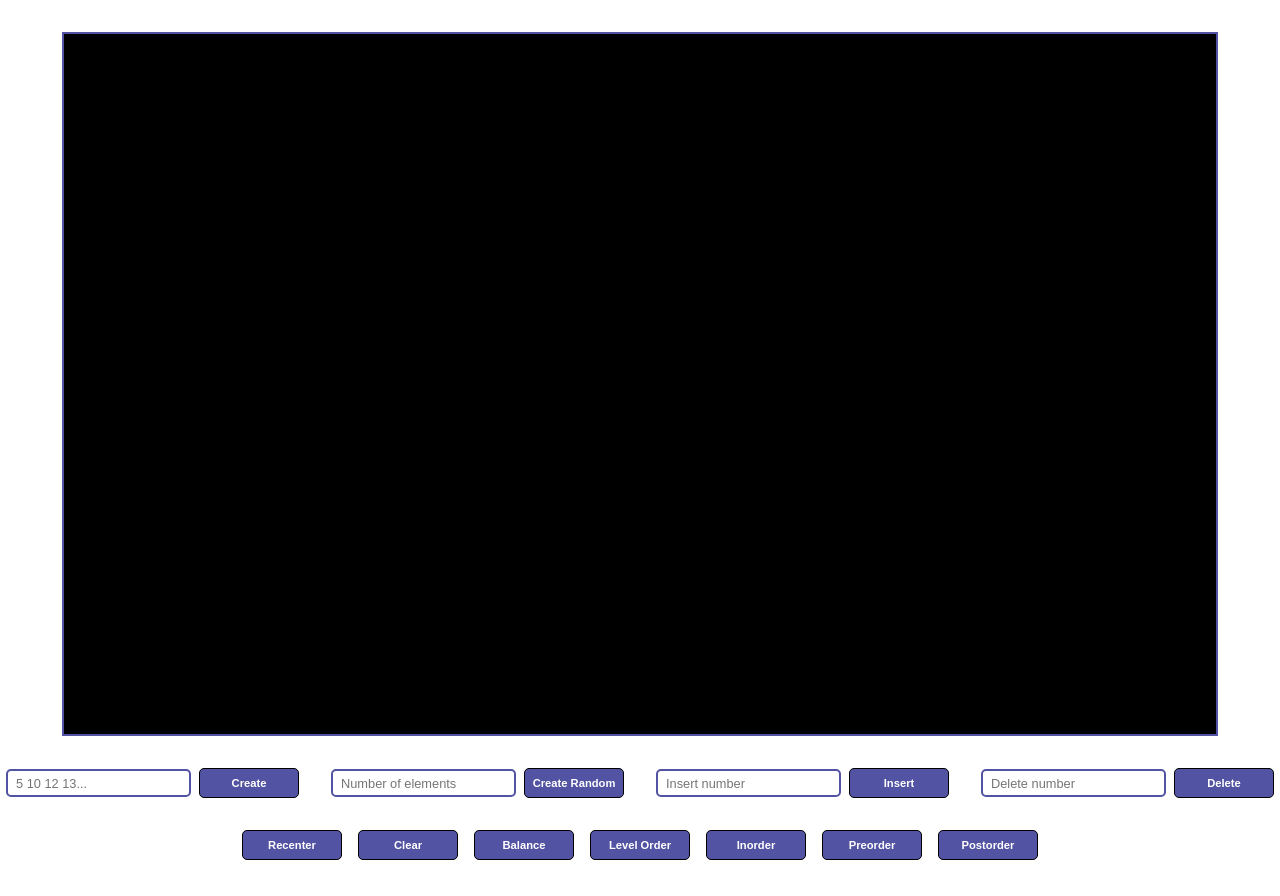
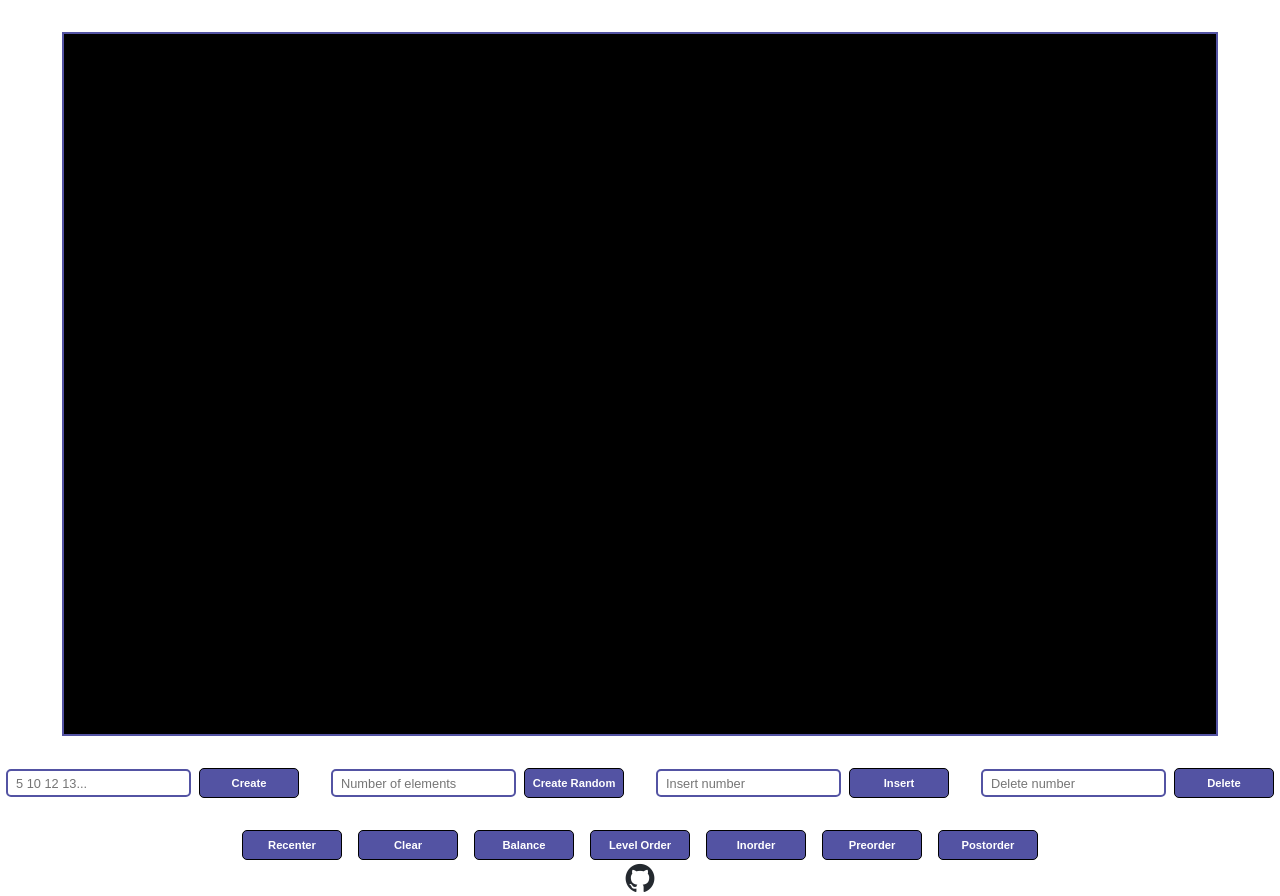
Before and after one commit to pdridh/bst-simulation, a website built with webpack: page src/index.html in a window 1280 px wide. Before the commit the page ends 860 px from the top, so only its background shows below. Built offline with nearby package versions, Linux system fonts and the light colour scheme.

Commit message:
Add source code link

```diff
--- a/src/index.html
+++ b/src/index.html
@@ -6,6 +6,7 @@
     <title>BST Sim</title>
   </head>
   <body>
+    <main>
       <div class="canvas-frame">
         <canvas id="canvas"></canvas>
       </div>
@@ -63,5 +64,10 @@
           <button class="btn postorder-btn" data-type="post">Postorder</button>
         </div>
       </div>
+    </main>
+
+    <footer id="footer">
+      <a class="source" href="https://github.com/ImaginePog/bst-simulation"></a>
+    </footer>
   </body>
 </html>
--- a/src/styles/style.css
+++ b/src/styles/style.css
@@ -11,6 +11,10 @@ html {
 body {
   min-height: 100%;
   min-width: 100%;
+
+  display: flex;
+  flex-direction: column;
+  justify-content: space-between;
 }
 
 .canvas-frame {
@@ -91,3 +95,22 @@ body {
 .btn:active {
   opacity: 0.5;
 }
+
+#footer {
+  width: 100%;
+  display: flex;
+  align-items: center;
+  justify-content: center;
+
+  padding: 0.2rem;
+}
+
+.source {
+  width: 30px;
+  height: 30px;
+
+  background-image: url("../assets/github-mark.png");
+  background-position: center;
+  background-repeat: no-repeat;
+  background-size: contain;
+}
```
Also changed, not shown: src/assets/github-mark.png (added). Lines whose indentation alone changed are shown as unchanged.
